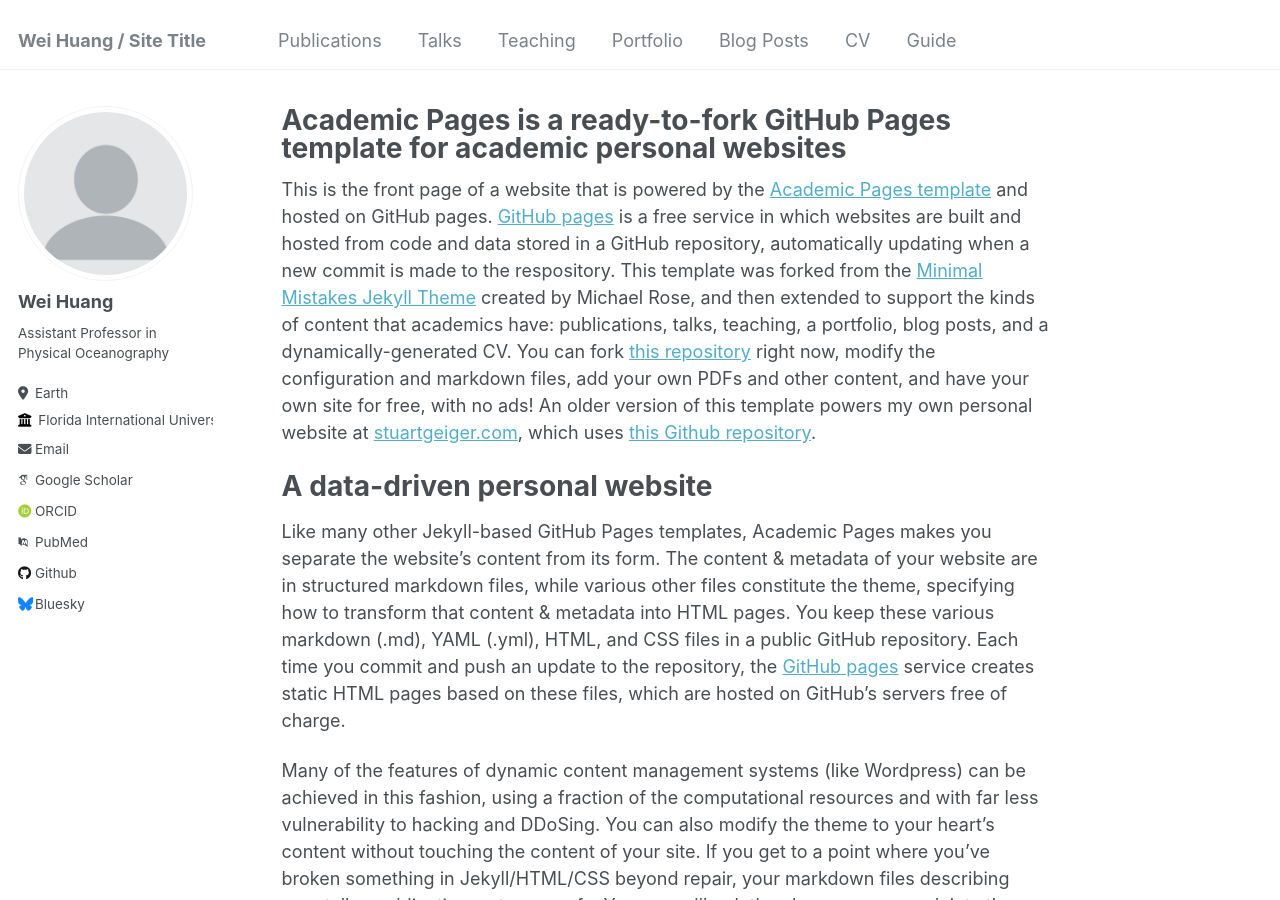
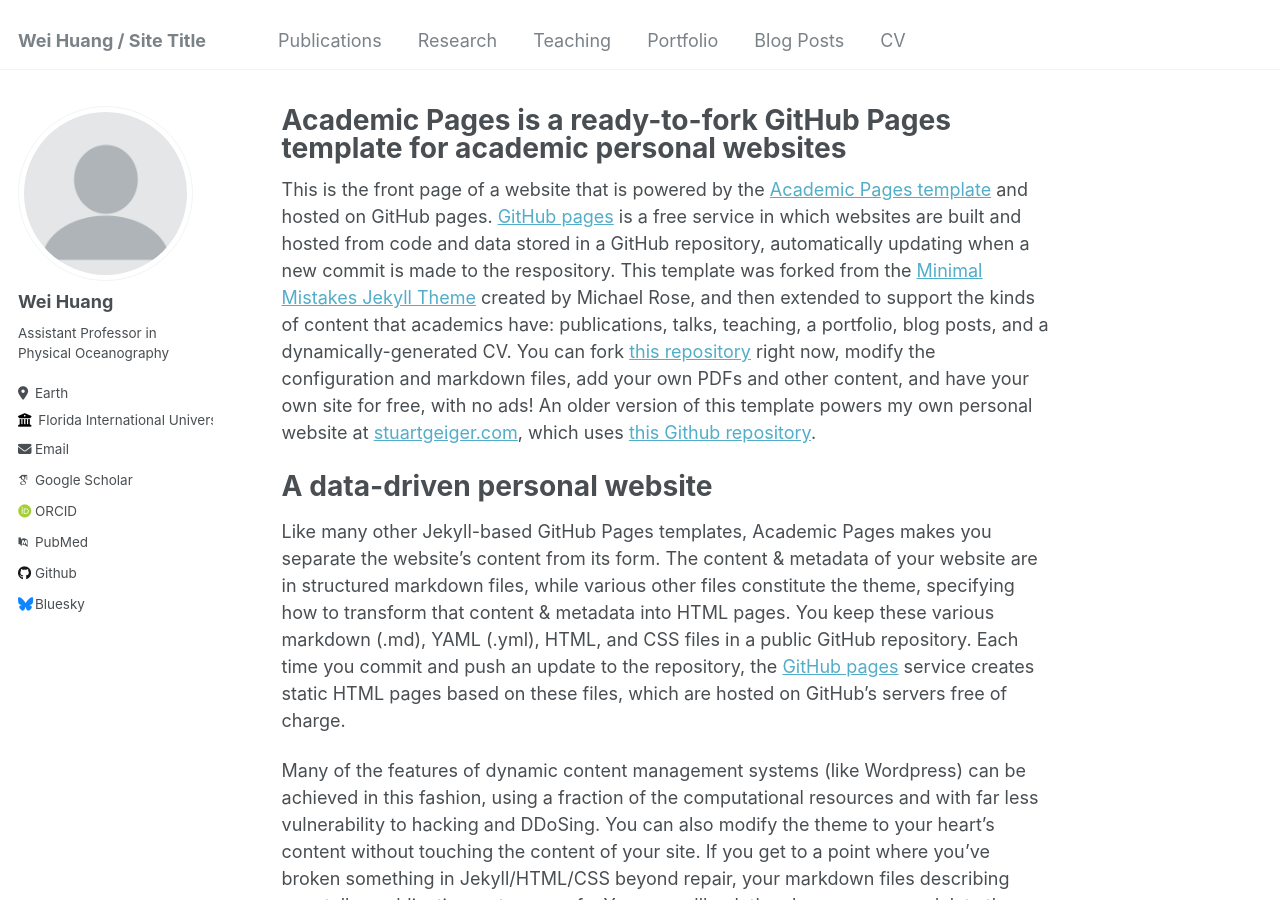
Before and after one commit to huang96169/huang96169.github.io, a Jekyll site: the page built from _pages/about.md, in a window 1280 px wide and 900 px high. Built offline with Jekyll 4.4.1, drawn with Linux system fonts in a browser that asks for light colours; some web fonts are replaced.

Commit message:
navigation

```diff
--- a/_data/navigation.yml
+++ b/_data/navigation.yml
@@ -3,8 +3,8 @@ main:
   - title: "Publications"
     url: /publications/
 
-  - title: "Talks"
-    url: /talks/
+  - title: "Research"
+    url: /research/
 
   - title: "Teaching"
     url: /teaching/
@@ -18,5 +18,5 @@ main:
   - title: "CV"
     url: /cv/
 
-  - title: "Guide"
-    url: /markdown/
+  # - title: "Guide"
+  #   url: /markdown/
```
